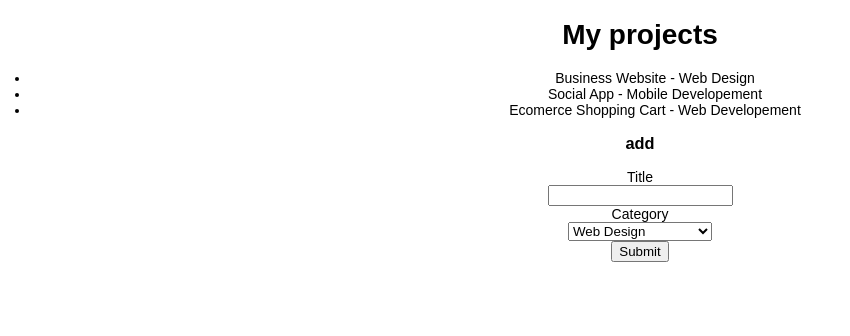
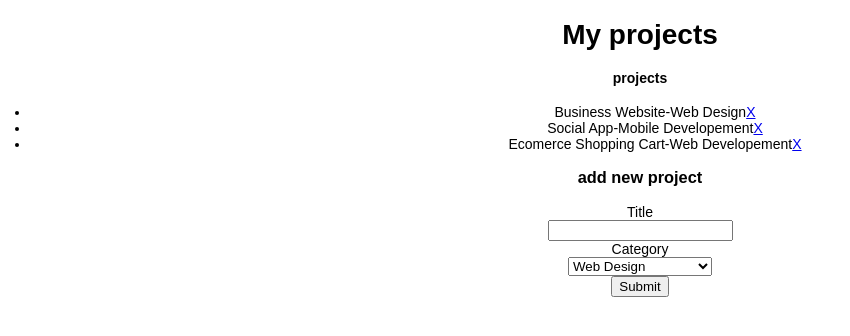
Before and after one commit to efriedla/reactpractice, a React (Create React App) app: page / in a window 1280 px wide. Shown: the top 336 px of the page, without its empty margins (0-850 px from the left). Built offline with nearby package versions, Linux system fonts and the light colour scheme.

Commit message:
added delete function to crash course

```diff
--- a/package.json
+++ b/package.json
@@ -5,7 +5,8 @@
   "dependencies": {
     "react": "^16.2.0",
     "react-dom": "^16.2.0",
-    "react-scripts": "1.0.17"
+    "react-scripts": "1.0.17",
+    "uuid": "^3.1.0"
   },
   "scripts": {
     "start": "react-scripts start",
--- a/src/CrashCourse/Projects.js
+++ b/src/CrashCourse/Projects.js
@@ -5,7 +5,9 @@
 
 
 export default class Projects extends Component {
-
+  deleteProject(id){
+      this.props.onDelete(id)
+  }
 
   render() {
     //   console.log(this.props);
@@ -16,13 +18,14 @@
       projectItems = this.props.projects.map(project => {
         //console.log(projects);
         return (
-            <ProjectsItem key={project.title} project={project} />
+            <ProjectsItem onDelete={this.deleteProject.bind(this)} key={project.title} project={project} />
         );
       });
     }
     return (
       <div className='projects'>
        <h1>My projects</h1>
+       <h4>projects</h4>
        <ul>
        {projectItems}
        </ul>
--- a/src/CrashCourse/ProjectsAdd.js
+++ b/src/CrashCourse/ProjectsAdd.js
@@ -1,6 +1,7 @@
 import React, { Component } from 'react';
 import './Course.css';
 // import List from './List';
+import uuid from 'uuid';
 
 
 export default class ProjectsAdd extends Component {
@@ -20,6 +21,7 @@
         alert('title is required');
     } else{
         this.setState({newProject:{
+            id: uuid.v4(),
             title: this.refs.title.value,
             category: this.refs.category.value
         }}, function(){
@@ -34,7 +36,7 @@
     });
     return (
       <div>
-          <h3>add</h3>
+          <h3>add new project</h3>
           <form onSubmit={this.handleSubmit.bind(this)}>
               <div>
                   <label>Title</label><br/>
--- a/src/CrashCourse/ProjectsItem.js
+++ b/src/CrashCourse/ProjectsItem.js
@@ -4,13 +4,21 @@
 
 
 export default class ProjectsItem extends Component {
-
+  deleteProject(id){
+      this.props.onDelete(id);
+  }
 
   render() {
-      //here is where
+      //the delete will get pushed up two componentes
     return (
       <li className='Project'>
-        {this.props.project.title} - {this.props.project.category}
+        {this.props.project.title}
+         -
+        {this.props.project.category}
+         <a href='#'
+            onClick={this.deleteProject.bind(this, this.props.project.id)}>
+                 X
+        </a>
 
       </li>
     );
--- a/src/CrashCourse/Start.js
+++ b/src/CrashCourse/Start.js
@@ -1,5 +1,5 @@
 import React, { Component } from 'react';
-// import './ToDoList.css';
+import uuid from 'uuid';
 import Hello from './Hello';
 import About from './About';
 import Projects from './Projects';
@@ -15,16 +15,19 @@
   componentWillMount(){
     this.setState({projects: [
         {
+            id:uuid.v4(),
             title: 'Business Website',
             category: 'Web Design'
         },
         {
-          title: 'Social App',
-          category: 'Mobile Developement'
+            id:uuid.v4(),
+            title: 'Social App',
+            category: 'Mobile Developement'
       },
       {
-          title: 'Ecomerce Shopping Cart',
-          category: 'Web Developement'
+            id:uuid.v4(),
+            title: 'Ecomerce Shopping Cart',
+            category: 'Web Developement'
       }
     ]});
   }
@@ -34,11 +37,17 @@
         projects.push(project);
         this.setState({projects: projects});
       }
+      handleDeleteProject(id){
+        let projects = this.state.projects;
+        let index = projects.findIndex(x => x.id === id);
+        projects.splice(index, 1);
+        this.setState({projects:projects});
+      }
   render() {
       //componentWillMount is where you should place data to setSate not the constroctor
     return (
       <div >
-       <Projects projects={this.state.projects} />
+       <Projects projects={this.state.projects} onDelete={this.handleDeleteProject.bind(this)} />
        <ProjectsAdd addProject={this.handleProject.bind(this)}/>
       </div>
     );
```
Also changed, not shown: 1 other file (tests, documents, lock files or other folders).
